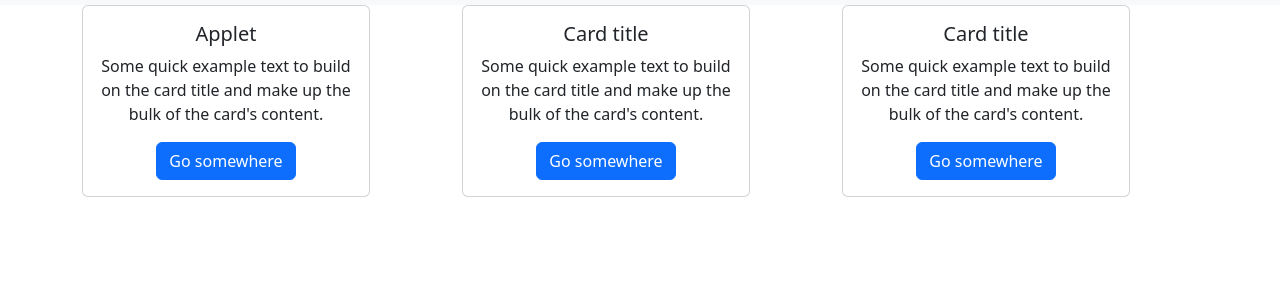
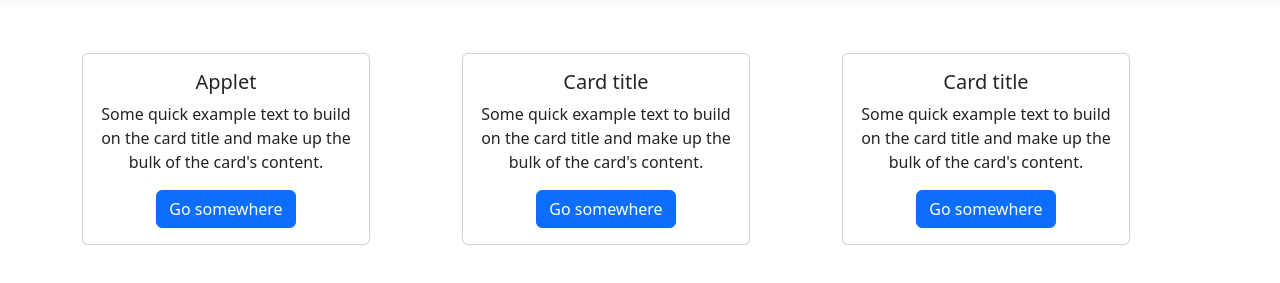
Before and after one commit to bocon3/IT24-B, a plain HTML site: page index.html in a window 1280 px wide. Shown: the part 51-334 px from the top of the page. Drawn offline with nearby package versions, Linux system fonts and the light colour scheme.

Commit message:
added styele in card

```diff
--- a/index.html
+++ b/index.html
@@ -7,6 +7,12 @@
     <script src="https://cdn.jsdelivr.net/npm/bootstrap@5.3.3/dist/js/bootstrap.bundle.min.js" integrity="sha384-YvpcrYf0tY3lHB60NNkmXc5s9fDVZLESaAA55NDzOxhy9GkcIdslK1eN7N6jIeHz" crossorigin="anonymous"></script>
 
     <title>Document</title>
+
+    <style>
+        .card{
+            margin-top: 3rem;
+        }
+    </style>
 
 
 </head>
```
